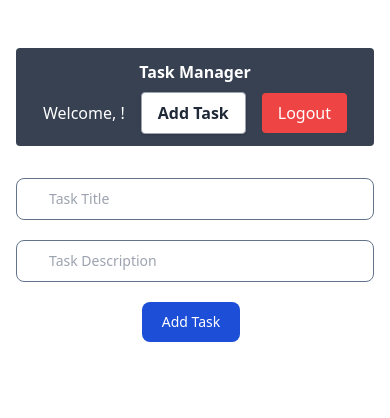
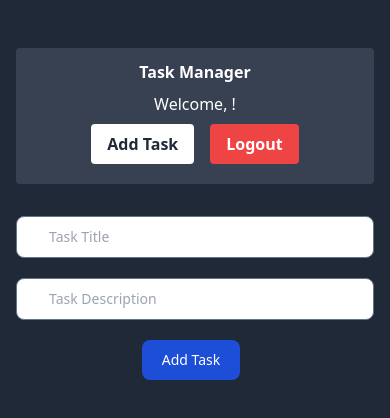
Before and after one commit to nick9325/Task-Manager, a Next.js app: page /addTask in a window 390 px wide. Shown: the top 418 px of the page. Built offline with nearby package versions, Linux system fonts and the light colour scheme; no server answers.

Commit message:
responsive

```diff
--- a/app/layout.js
+++ b/app/layout.js
@@ -9,7 +9,7 @@ export const metadata = {
 export default function RootLayout({ children }) {
   return (
     <html lang="en">
-      <body className="dark:bg-gray-800 dark:text-gray-200">
+      <body className="bg-gray-800 text-gray-200">
         <div className='max-w-3xl mx-auto p-4'>
           <div className='mt-8'>
 
--- a/components/Header.jsx
+++ b/components/Header.jsx
@@ -13,21 +13,25 @@ export default function Header() {
       <Link href="/" className="text-white font-bold mb-2 sm:mb-0 sm:mr-4">
         Task Manager
       </Link>
-      <div className="flex items-center space-x-4">
-        <span className="text-white">Welcome, {session?.user?.username} !</span>
+      <div className="flex items-center flex-col sm:flex-row sm:space-x-4">
+        <span className="text-white mb-2 sm:mb-0">
+          Welcome, {session?.user?.username} !
+        </span>
 
+        <div className="flex space-x-4 sm:space-x-4 mb-2 sm:mb-0">
           <Link
             href="/addTask"
-          className="bg-white hover:bg-gray-100 text-gray-800 font-semibold py-2 px-4 border border-gray-400 rounded shadow"
+            className="bg-white text-gray-800 py-2 px-4 rounded font-semibold hover:bg-gray-100 focus:outline-none focus:ring focus:ring-white-300"
           >
             Add Task
           </Link>
           <button
             onClick={() => signOut()}
-          className="bg-red-500 text-white py-2 px-4 rounded hover:bg-red-600 focus:outline-none focus:ring focus:ring-red-300"
+            className="bg-red-500 text-white py-2 px-4 rounded font-semibold hover:bg-red-600 focus:outline-none focus:ring focus:ring-red-300"
           >
             Logout
           </button>
+        </div>
       </div>
     </nav>
 
```
Lines whose indentation alone changed are shown as unchanged.
